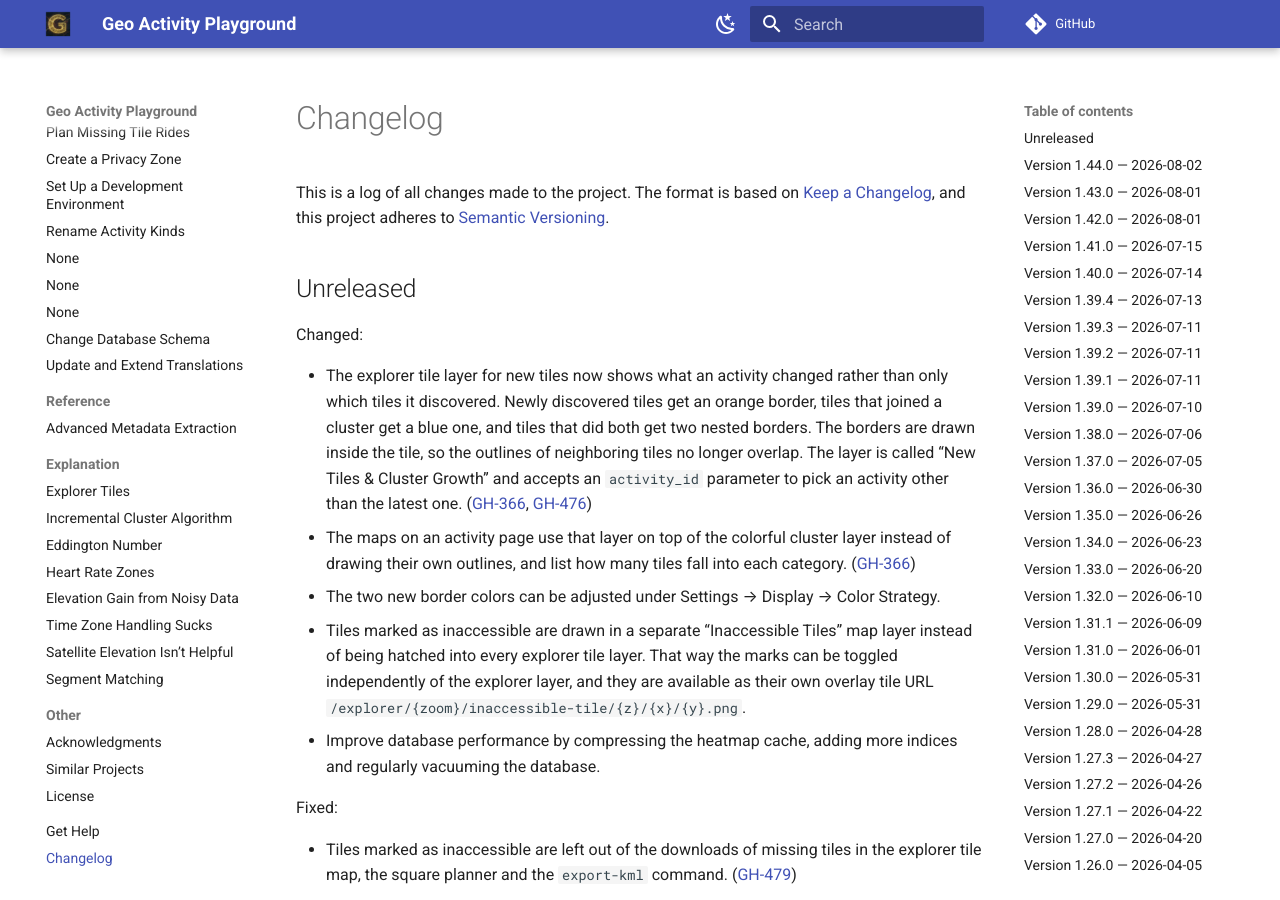
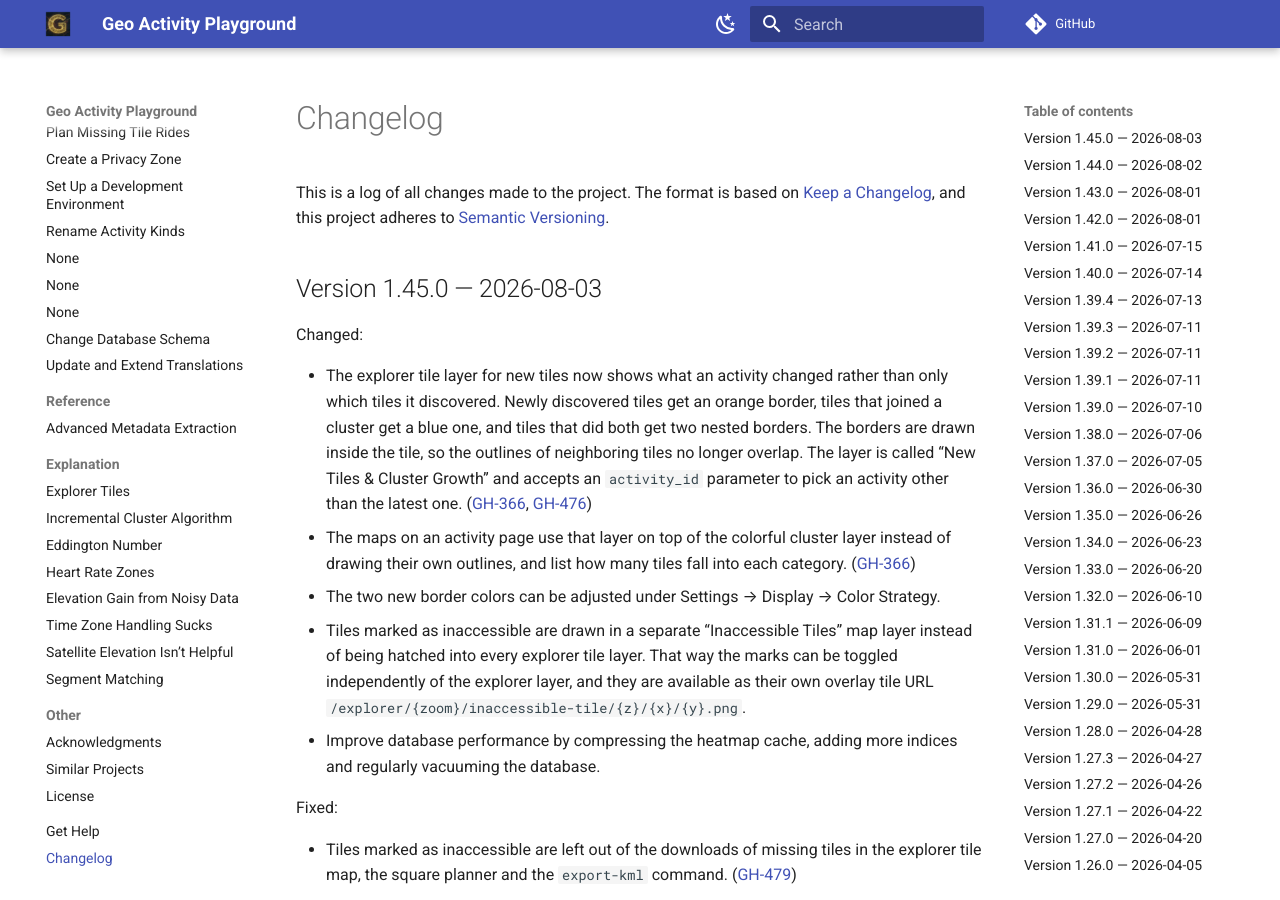
Before and after one commit to martin-ueding/geo-activity-playground, an MkDocs documentation site: the page built from docs/changelog.md, in a window 1280 px wide and 900 px high. Built offline with MkDocs 1.6.1 and Material for MkDocs 9.7.7, drawn with Linux system fonts in a browser that asks for light colours; comment, search, counter and statistics services are not loaded.

Commit message:
chore: bump version to 1.45.0

```diff
--- a/docs/changelog.md
+++ b/docs/changelog.md
@@ -15,7 +15,7 @@ Types of changes
 
 <!-- next version below this line -->
 
-## Unreleased
+## Version 1.45.0 — 2026-08-03
 
 Changed:
 
--- a/pyproject.toml
+++ b/pyproject.toml
@@ -1,6 +1,6 @@
 [project]
 name = "geo-activity-playground"
-version = "1.44.0"
+version = "1.45.0"
 description = "Analysis of geo data activities like rides, runs or hikes."
 authors = [{ name = "Martin Ueding", email = "mu@martin-ueding.de" }]
 license = { text = "MIT" }
```
Also changed, not shown: 1 other file.
